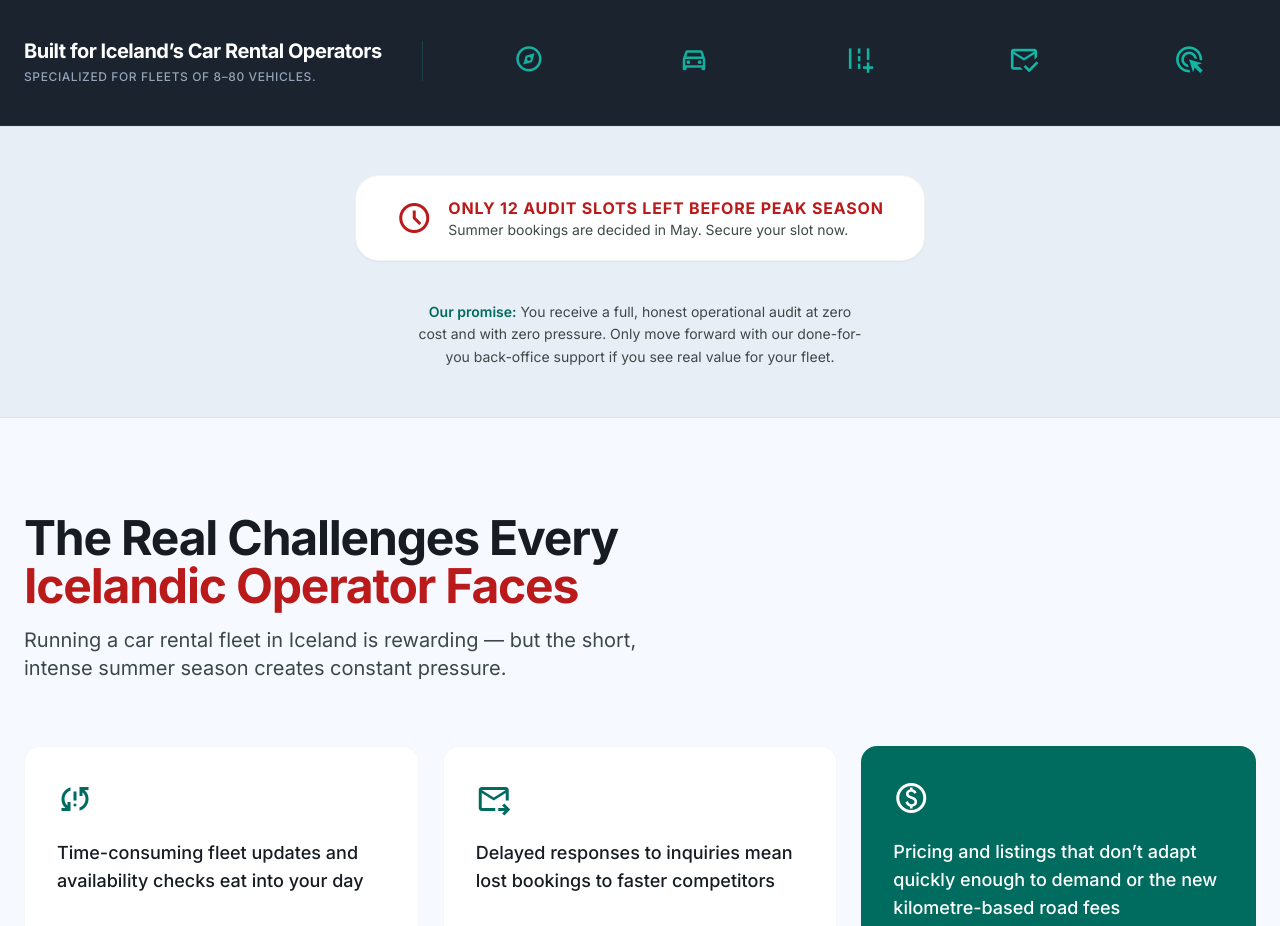
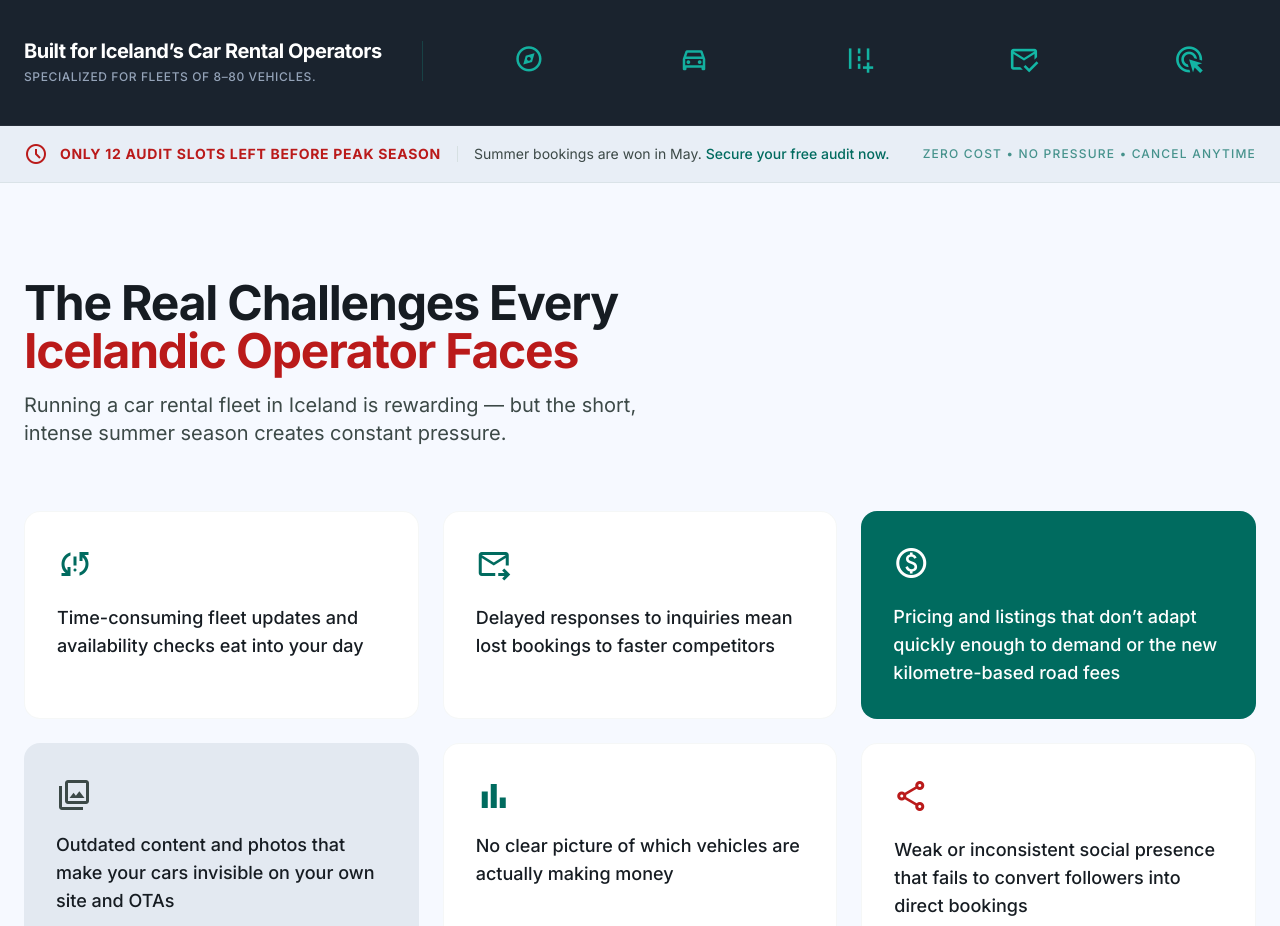
Before and after one commit to Root10x/flexops-iceland-car-rental-lead-page, a plain HTML site: page index.html in a window 1280 px wide. Shown: the part 880-1806 px from the top of the page. Drawn offline with nearby package versions, Linux system fonts and the light colour scheme; no server answers.

Commit message:
Add urgency strip to index.html

```diff
--- a/index.html
+++ b/index.html
@@ -199,24 +199,27 @@
             </div>
         </div>
     </section>
-
-    <!-- Urgency + Guarantee Banner - Matches Your Design -->
-<section class="py-12 bg-surface-container border-y border-outline-variant/30">
-    <div class="max-w-4xl mx-auto px-6 text-center">
-        <div class="inline-flex items-center gap-4 bg-white rounded-3xl px-10 py-5 shadow-sm border border-outline-variant/20 ambient-shadow">
-            <span class="material-symbols-outlined text-4xl text-error">schedule</span>
-            <div class="text-left">
-                <p class="font-bold text-error text-base tracking-wider">ONLY 12 AUDIT SLOTS LEFT BEFORE PEAK SEASON</p>
-                <p class="text-sm text-on-surface-variant">Summer bookings are decided in May. Secure your slot now.</p>
-            </div>
+    <!-- Tight Urgency Strip -->
+<div class="bg-surface-container border-b border-outline-variant/30 py-4">
+    <div class="max-w-7xl mx-auto px-6 flex flex-col md:flex-row items-center justify-center gap-4 text-sm">
+        <div class="flex items-center gap-3 text-error">
+            <span class="material-symbols-outlined">schedule</span>
+            <span class="font-bold tracking-wider">ONLY 12 AUDIT SLOTS LEFT BEFORE PEAK SEASON</span>
         </div>
 
-        <div class="mt-10 max-w-md mx-auto text-sm text-on-surface-variant leading-relaxed">
-            <span class="font-semibold text-primary">Our promise:</span> You receive a full, honest operational audit at zero cost and with zero pressure.
-            Only move forward with our done-for-you back-office support if you see real value for your fleet.
+        <div class="hidden md:block w-px h-4 bg-outline-variant/40"></div>
+
+        <p class="text-on-surface-variant text-center md:text-left">
+            Summer bookings are won in May.
+            <span class="font-medium text-primary">Secure your free audit now.</span>
+        </p>
+
+        <div class="ml-0 md:ml-auto text-xs uppercase tracking-widest font-medium text-primary/70">
+            Zero cost • No pressure • Cancel anytime
         </div>
     </div>
-</section>
+</div>
+
     <!-- Challenges Section -->
     <section id="challenges" class="py-24 px-6 max-w-7xl mx-auto">
         <div class="mb-16 reveal">
```
